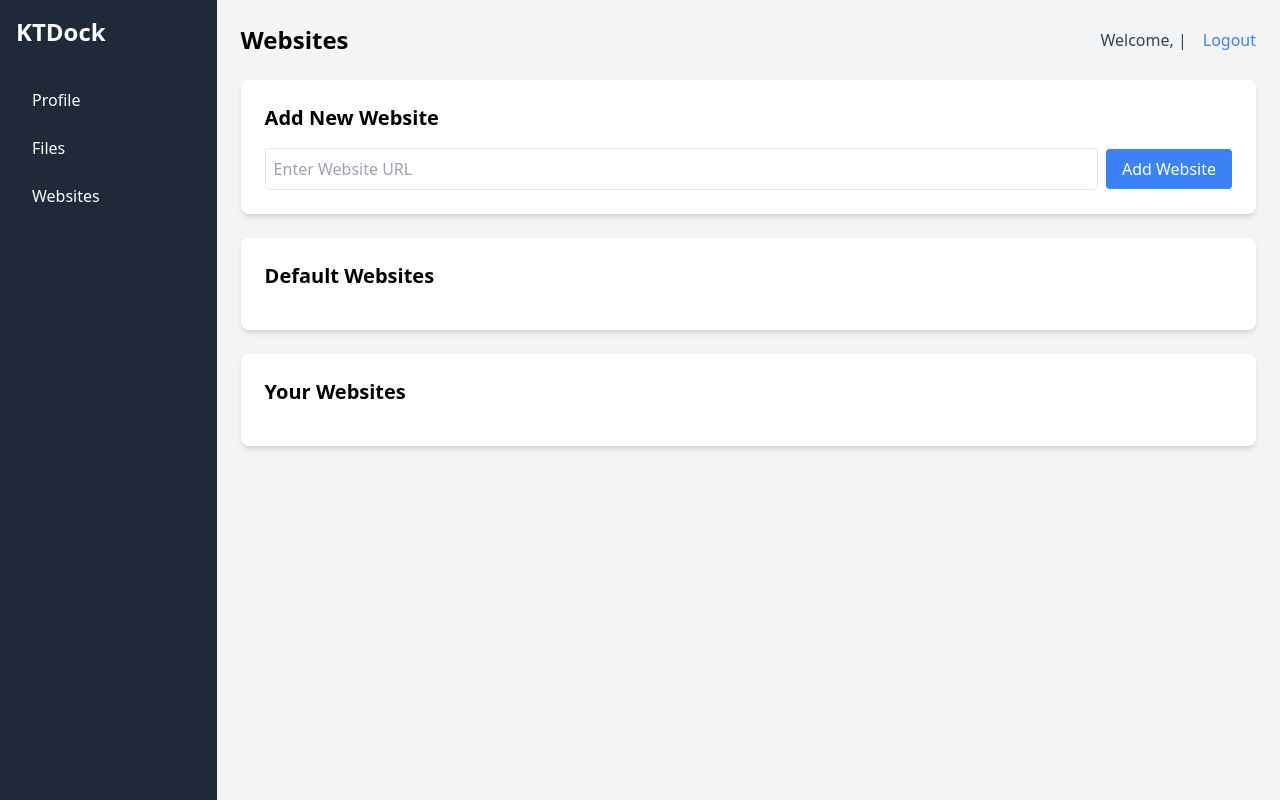
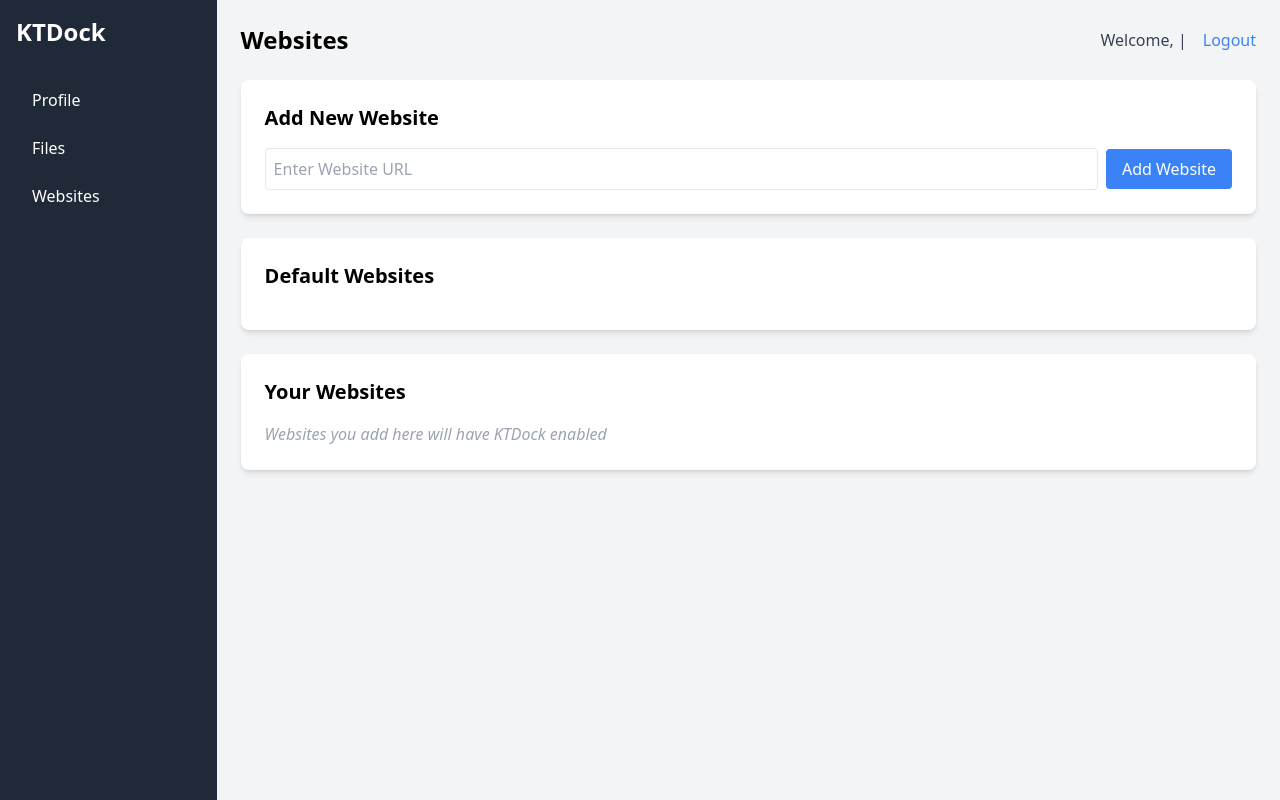
Before and after one commit to calebcauthon/aidock_backend, a Flask app: template templates/user_websites.html in a window 1280 px wide. Run offline with Flask 3, Linux system fonts and the light colour scheme; the template is opened without the code that fills it, so the values that code supplies are empty; parts of the project's set-up code (start-up, migrations or seed data) failed here and were passed over; some libraries are stand-ins or nearby versions.

Commit message:
Add message to user_websites.html when no websites are added yet.

```diff
--- a/templates/user_websites.html
+++ b/templates/user_websites.html
@@ -50,6 +50,11 @@
             </div>
         </li>
         {% endfor %}
+        {% if not user_websites %}
+        <li>
+            <em class="text-gray-400">Websites you add here will have KTDock enabled</em>
+        </li>
+        {% endif %}
     </ul>
 </div>
 
```
